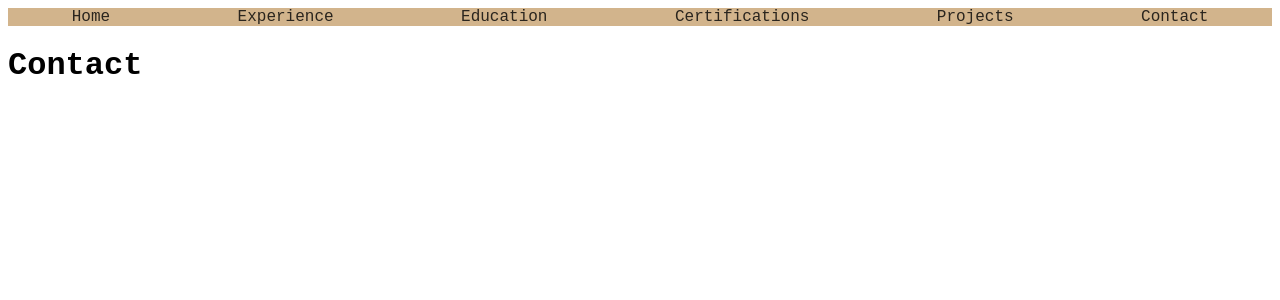
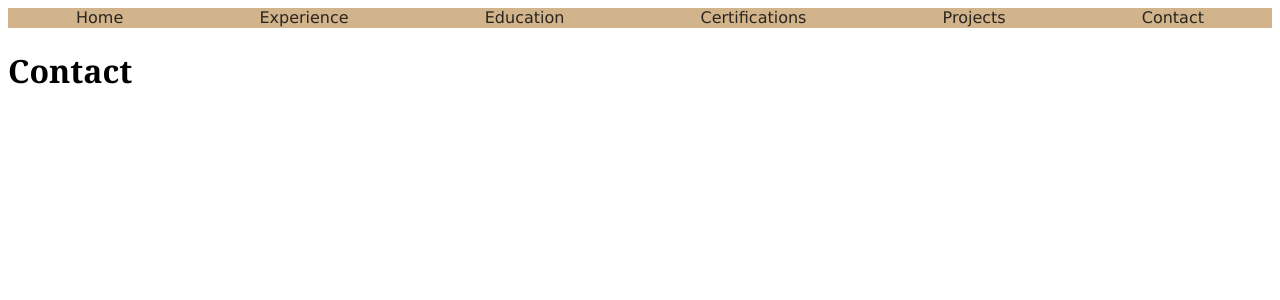
Before and after one commit to kwhis/kwhis.github.io, a PHP site: page /contact.html in a window 1280 px wide. Shown: the top 300 px of the page. Run offline with PHP 8.4, Linux system fonts and the light colour scheme.

Commit message:
Change fonts. Assign headings specific font

```diff
--- a/css/style.css
+++ b/css/style.css
@@ -1,5 +1,12 @@
 *{
-    font-family: 'Courier New', Courier, monospace;
+    font-family: Verdana, sans-serif;
+}
+
+h1,
+h2,
+h3,
+h4{
+    font-family: Georgia, serif;
 }
 
 a {
@@ -29,4 +36,5 @@ ul {
     text-align: center;
     background: tan;
     flex: 1 auto;
+    font-family: 'Courier New', Courier, monospace;
 }
```
